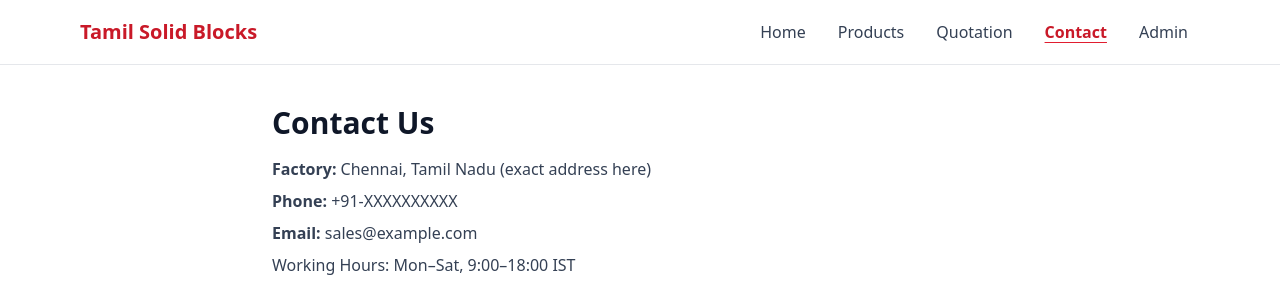
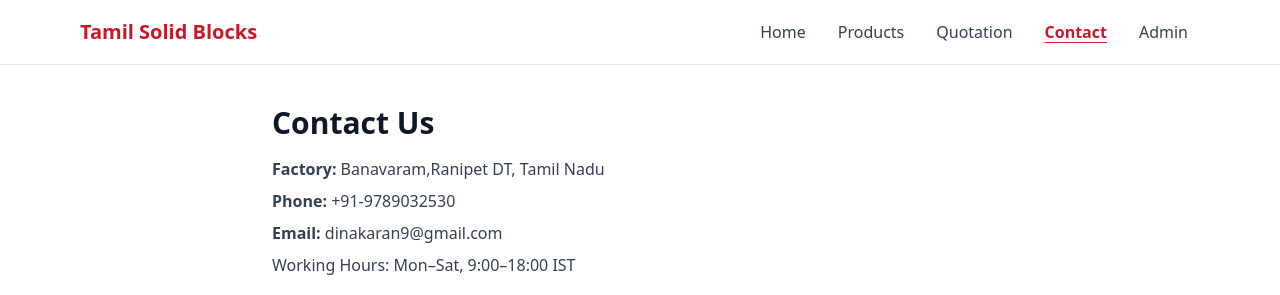
Before and after one commit to dinakaran9/tsb-website, a React (Vite) app: page /contact in a window 1280 px wide. Shown: the top 295 px of the page. Built offline with nearby package versions, Linux system fonts and the light colour scheme.

Commit message:
testing actions 2

```diff
--- a/src/pages/Contact.jsx
+++ b/src/pages/Contact.jsx
@@ -4,9 +4,9 @@ export default function Contact(){
     <section className="section max-w-3xl p-4">
       <h1 className="text-3xl font-bold mb-4 text-brand-gray-900">Contact Us</h1>
       <div className="grid gap-2 text-brand-gray-700">
-        <p><strong>Factory:</strong> Chennai, Tamil Nadu (exact address here)</p>
-        <p><strong>Phone:</strong> +91-XXXXXXXXXX</p>
-        <p><strong>Email:</strong> sales@example.com</p>
+        <p><strong>Factory:</strong> Banavaram,Ranipet DT, Tamil Nadu</p>
+        <p><strong>Phone:</strong> +91-9789032530</p>
+        <p><strong>Email:</strong> dinakaran9@gmail.com</p>
         <p>Working Hours: Mon–Sat, 9:00–18:00 IST</p>
       </div>
     </section>
```
